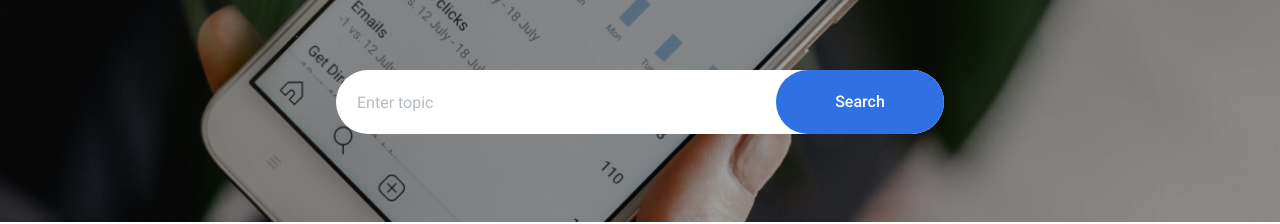
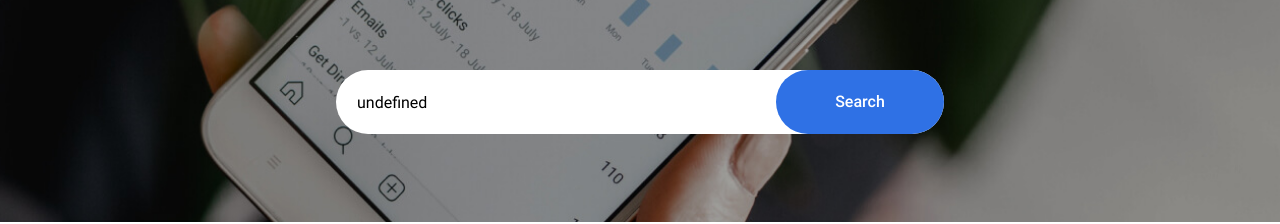
Before and after one commit to save-on/news-explorer-frontend, a React (Vite) app: page / in a window 1280 px wide. Shown: the part 364-588 px from the top of the page. Built offline with nearby package versions, Linux system fonts and the light colour scheme.

Commit message:
questions

```diff
--- a/src/components/App/App.jsx
+++ b/src/components/App/App.jsx
@@ -11,6 +11,7 @@ import SuccessModal from "../SuccessModal/SuccessModal";
 import { useEffect, useState } from "react";
 import CardsListContext from "../../contexts/CardsListContext";
 import SavedArticlesContext from "../../contexts/SavedArticlesContext";
+import { getSearch } from "../../utils/storage";
 
 const App = () => {
   const [activePopup, setActivePopup] = useState("");
@@ -41,6 +42,14 @@ const App = () => {
       document.removeEventListener("keydown", handleEscClick);
     };
   }, [activePopup]);
+
+  useEffect(() => {
+    const search = getSearch();
+    if (search === null) {
+      return;
+    }
+    setCurrentKeyword(search);
+  }, []);
 
   const handleSignInClick = () => {
     setActivePopup("sign-in");
@@ -94,6 +103,7 @@ const App = () => {
                       handleSubmit={handleSubmit}
                       setSearchActive={setSearchActive}
                       setCurrentKeyword={setCurrentKeyword}
+                      currentKeyword={currentKeyword}
                       isLoggedIn={isLoggedIn}
                     />
                     <Main
--- a/src/components/Header/Header.jsx
+++ b/src/components/Header/Header.jsx
@@ -7,6 +7,7 @@ const Header = ({
   handleSubmit,
   setSearchActive,
   setCurrentKeyword,
+  currentKeyword,
   isLoggedIn,
 }) => {
   return (
@@ -25,6 +26,7 @@ const Header = ({
         handleSubmit={handleSubmit}
         setSearchActive={setSearchActive}
         setCurrentKeyword={setCurrentKeyword}
+        currentKeyword={currentKeyword}
       />
     </header>
   );
--- a/src/components/SearchForm/SearchForm.jsx
+++ b/src/components/SearchForm/SearchForm.jsx
@@ -3,11 +3,17 @@ import { getNews } from "../../utils/newsApi";
 import { useForm } from "../../hooks/useForm";
 import { useContext } from "react";
 import CardsListContext from "../../contexts/CardsListContext";
+import { setSearch } from "../../utils/storage";
 
-const SearchForm = ({ handleSubmit, setSearchActive, setCurrentKeyword }) => {
+const SearchForm = ({
+  handleSubmit,
+  setSearchActive,
+  setCurrentKeyword,
+  currentKeyword,
+}) => {
   const { setCardsList } = useContext(CardsListContext);
   const { values, handleChanges } = useForm({
-    search: "",
+    search: `${currentKeyword}`, //undefined
   });
 
   const handleGetNews = (e) => {
@@ -16,6 +22,7 @@ const SearchForm = ({ handleSubmit, setSearchActive, setCurrentKeyword }) => {
       return getNews(values.search).then((data) => {
         setCardsList(data.articles);
         setCurrentKeyword(values.search);
+        setSearch(values.search);
         setSearchActive(true);
       });
     };
--- /dev/null
+++ b/src/utils/storage.js
@@ -0,0 +1,5 @@
+export const setSearch = (keyword) => {
+  localStorage.setItem("search", keyword);
+};
+
+export const getSearch = () => localStorage.getItem("search");
```
